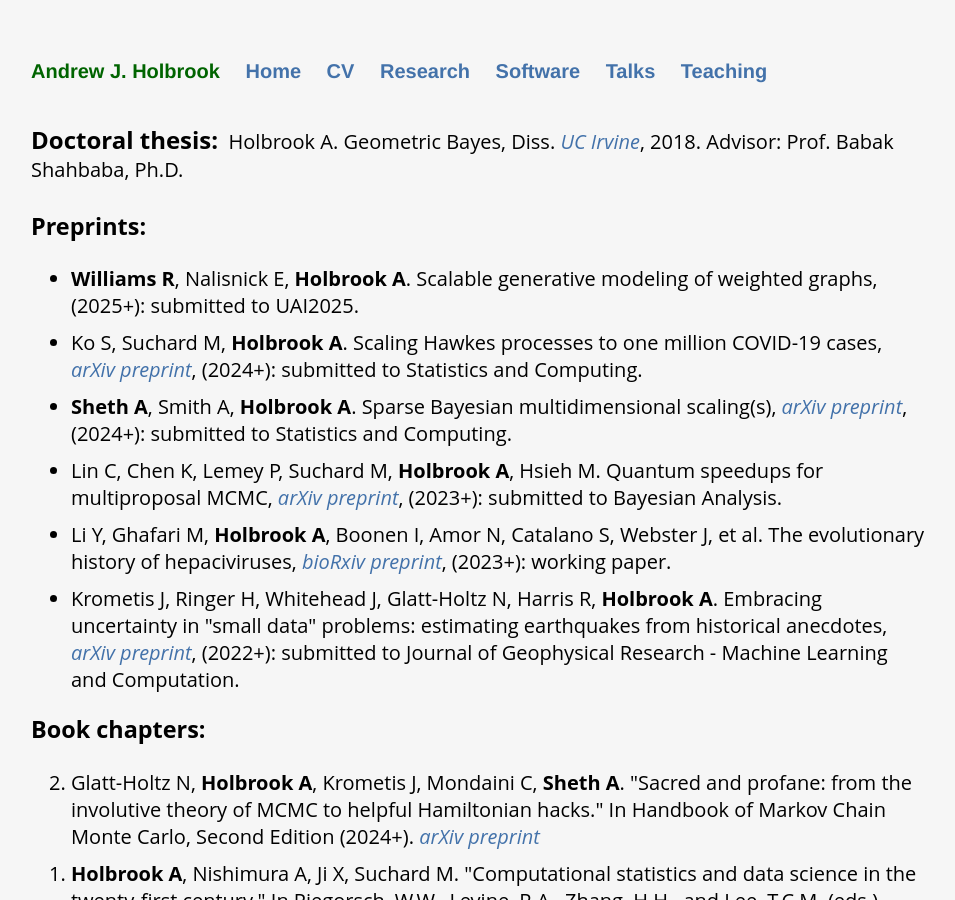
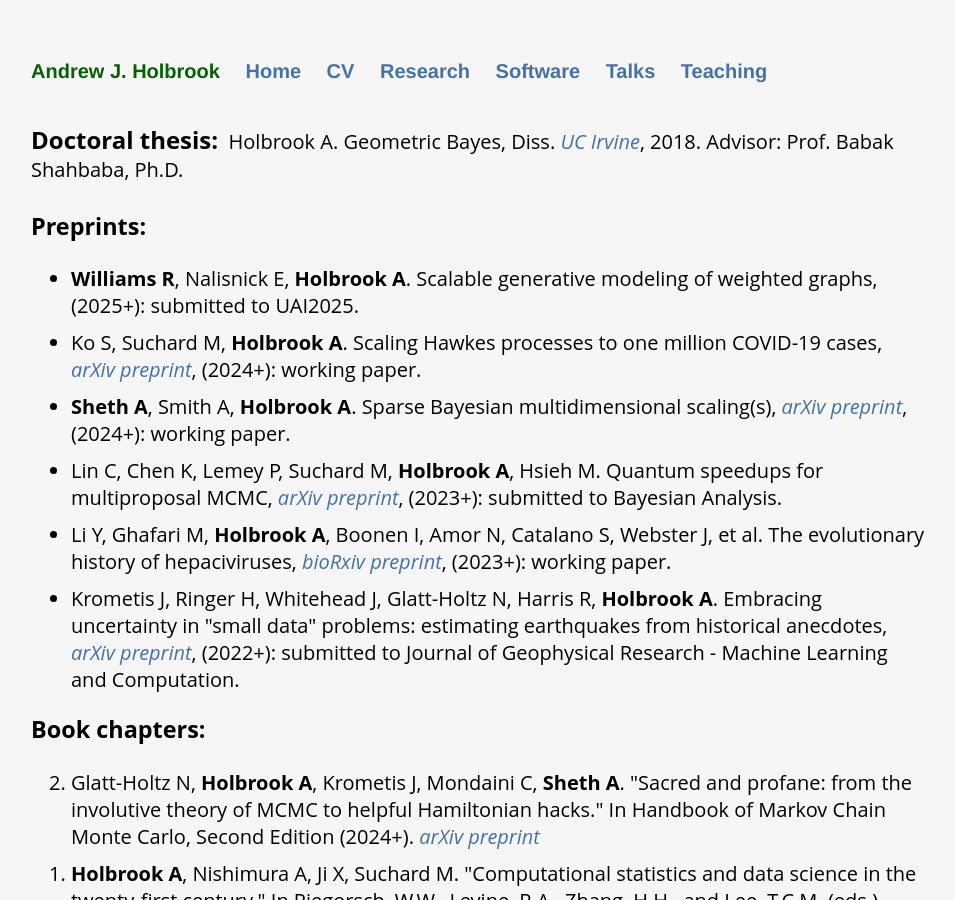
Before and after one commit to andrewjholbrook/andrewjholbrook.github.io, a Jekyll site: the page built from research.html, in a window 1280 px wide and 900 px high. Shown: the whole window, without its empty margins (161-1116 px from the left). Built offline with Jekyll 4.4.1, drawn with Linux system fonts in a browser that asks for light colours; a style sheet for code colours, icons or effects is not loaded.

Commit message:
working papers

```diff
--- a/research.html
+++ b/research.html
@@ -12,8 +12,8 @@ title: Andrew Holbrook | Research
   <h3>Preprints:</h3>
   <ul id="preprints">
     <li><b>Williams R</b>, Nalisnick E, <b>Holbrook A</b>. Scalable generative modeling of weighted graphs, (2025+): submitted to UAI2025.</li>
-        <li> Ko S, Suchard M, <b>Holbrook A</b>. Scaling Hawkes processes to one million COVID-19 cases, <i><a href="https://arxiv.org/abs/2407.11349" target="_blank">arXiv preprint</a></i>, (2024+): submitted to Statistics and Computing. </li>
-        <li> <b>Sheth A</b>, Smith A, <b>Holbrook A</b>. Sparse Bayesian multidimensional scaling(s), <i><a href="https://arxiv.org/abs/2406.15573" target="_blank">arXiv preprint</a></i>, (2024+): submitted to Statistics and Computing. </li>
+        <li> Ko S, Suchard M, <b>Holbrook A</b>. Scaling Hawkes processes to one million COVID-19 cases, <i><a href="https://arxiv.org/abs/2407.11349" target="_blank">arXiv preprint</a></i>, (2024+): working paper. </li>
+        <li> <b>Sheth A</b>, Smith A, <b>Holbrook A</b>. Sparse Bayesian multidimensional scaling(s), <i><a href="https://arxiv.org/abs/2406.15573" target="_blank">arXiv preprint</a></i>, (2024+): working paper. </li>
         <li> Lin C, Chen K, Lemey P, Suchard M, <b>Holbrook A</b>, Hsieh M. Quantum speedups for multiproposal MCMC, <i><a href="https://arxiv.org/abs/2312.01402" target="_blank">arXiv preprint</a></i>, (2023+): submitted to Bayesian Analysis. </li>
         <li> Li Y, Ghafari M, <b>Holbrook A</b>, Boonen I, Amor N, Catalano S, Webster J, et al. The evolutionary history of hepaciviruses, <i><a href="https://doi.org/10.1101/2023.06.30.547218" target="_blank">bioRxiv preprint</a></i>, (2023+): working paper. </li>
         <li>Krometis J, Ringer H, Whitehead J, Glatt-Holtz N, Harris R, <b>Holbrook A</b>. Embracing uncertainty in "small data" problems: estimating earthquakes from historical anecdotes, <i><a href="https://arxiv.org/abs/2106.07797" target="_blank">arXiv preprint</a></i>, (2022+): submitted to Journal of Geophysical Research - Machine Learning and Computation. </li>
```
